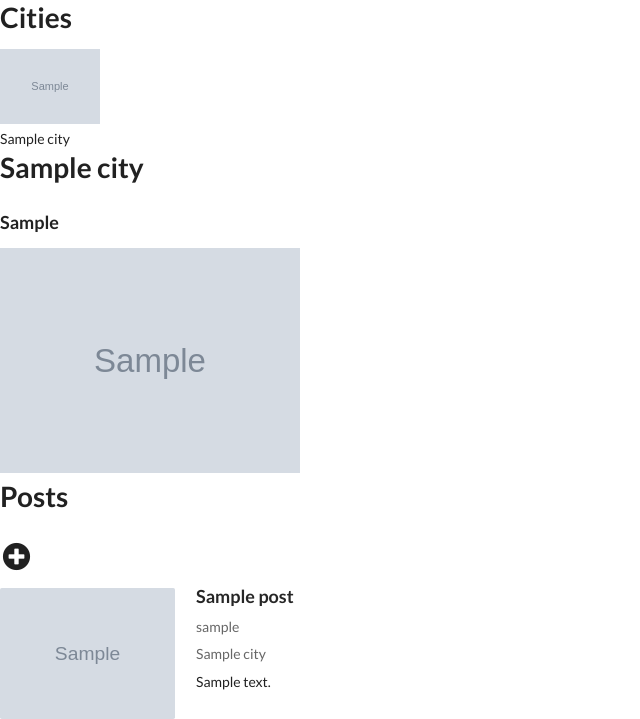
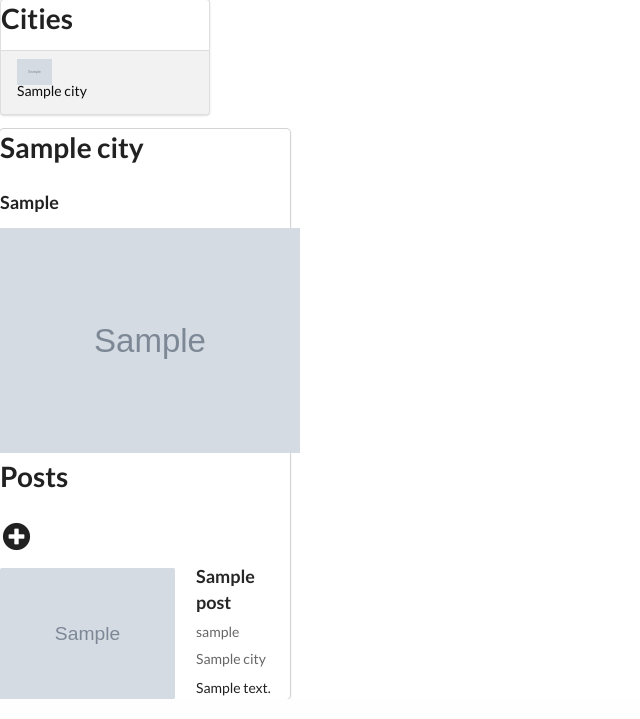
Before and after one commit to 2manycooks/Wayfarer, a Django app: page /cities/1 in a window 1280 px wide. Shown: the part 108-827 px from the top of the page, without its empty margins (0-640 px from the left). Run offline with Django 3.2, Linux system fonts and the light colour scheme; tables that the repository leaves empty hold one stand-in row (values such as "Sample post"); grey boxes marked "Sample" are stand-in pictures; some libraries are stand-ins or nearby versions; grey boxes are pictures that could not be loaded.

Commit message:
adds semantic ui classes to side menu and other containers

```diff
--- a/main_app/templates/cities/details.html
+++ b/main_app/templates/cities/details.html
@@ -1,10 +1,14 @@
 {% extends 'base.html' %}
 
 {% block content %}
-    <aside>
+    <aside class="ui primary vertical menu">
         <h1>Cities</h1>
         {% for city in cities %}
-            <div>
+            {% if city.id == selected_city.id %}
+                <a class="active item" >
+            {% else %}
+                <a class="item" href="{% url 'city_details' city.id %}">
+            {% endif %}
                 {% if city.image %}
                     <img src="{{ city.image.url }} " alt="city_image" width='100px'/>
                 {% else %}
@@ -12,10 +16,11 @@
                 {% endif %}
                 {% comment %} <img src="{{ city.image.url }}" alt="{{ city.name }}"> {% endcomment %}
                 <p>{{ city.name }} </p>
-            </div>
+            </a>
         {% endfor %}
     </aside>
-    <section>
+
+        <section class="ui right card">
             <div>
                 <h1>{{ selected_city.name }}</h1>
                 <h3>{{ selected_city.country }}</h3>
@@ -31,8 +36,9 @@
                 </section>
             </div>
         </section>
+
         <div class="ui container">
-        <div class="ui modal" id="ui_modal">
+            <div class="ui modal" id="new_post">
                 <i class="close icon"></i>
                 {% block error %}
 
@@ -49,10 +55,11 @@
                     </div>
             </div>
         </div>
+
     <script type="text/javascript">
      $(document).ready(function(){
      $('#add-post').click(function(){
-        $('#ui_modal').modal('show');
+        $('#new_post').modal('show');
      });
      });
      </script>
```
Lines whose indentation alone changed are shown as unchanged.
